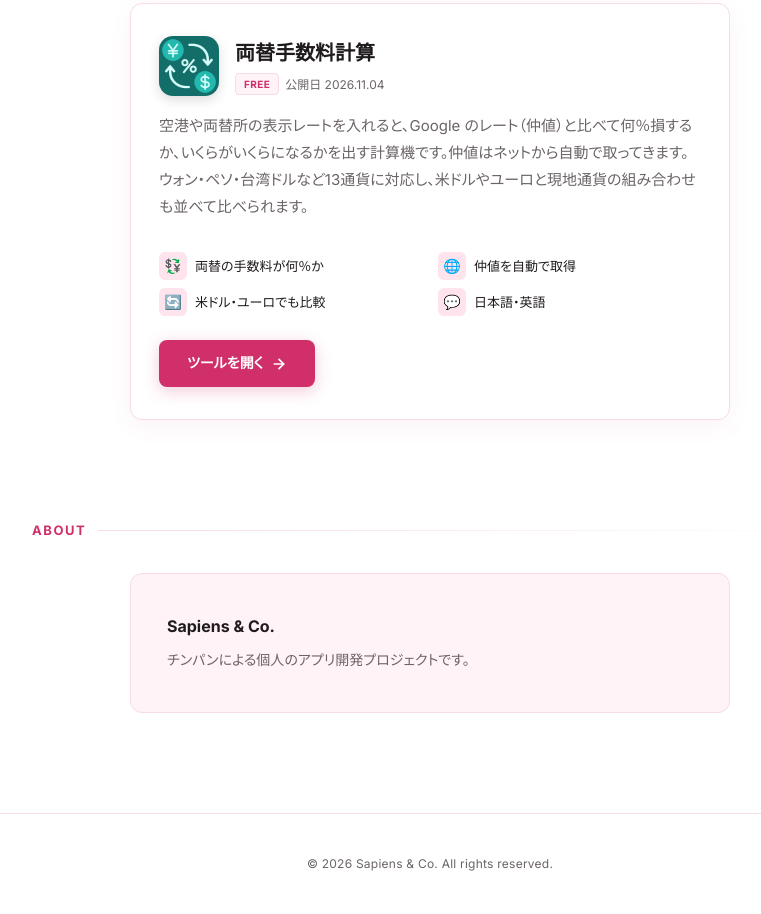
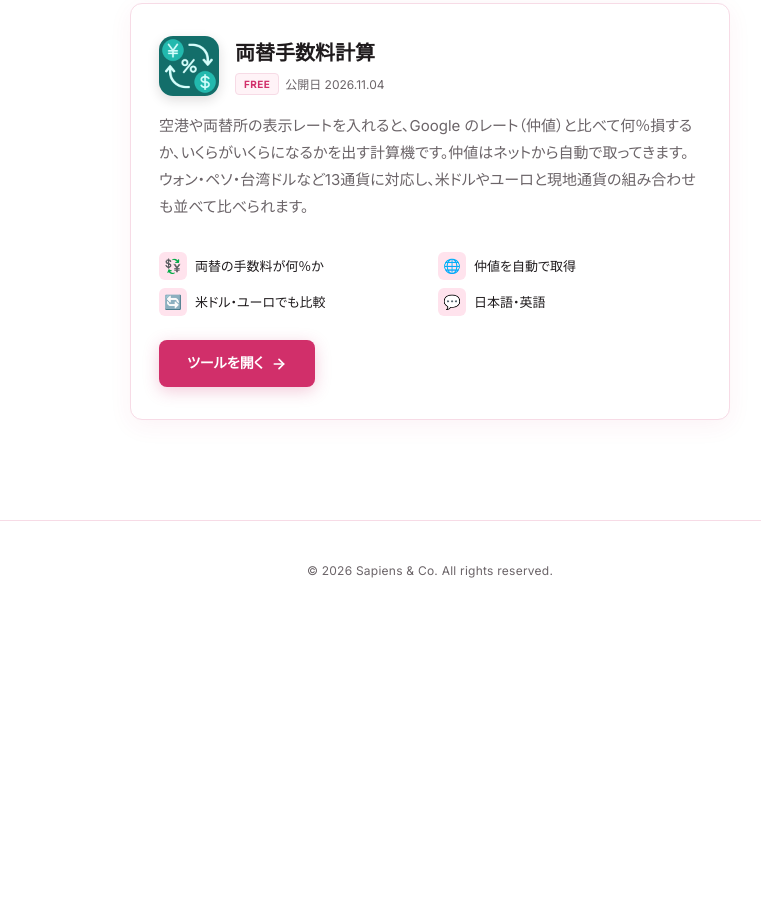
Before and after one commit to sapiens-and-co/sapiens-and-co.github.io, a plain HTML site: page index.html in a window 1280 px wide. Shown: the part 737-1651 px from the top of the page, without its empty margins (210-971 px from the left). After the commit the page ends 1357 px from the top, so only its background shows below. Drawn offline with Linux system fonts and the light colour scheme.

Commit message:
トップ：About の節を外す
Co-Authored-By: Claude Opus 5.5 <noreply@anthropic.com>

```diff
--- a/index.html
+++ b/index.html
@@ -217,32 +217,6 @@ body{
 }
 .app-cta svg{width:16px;height:16px}
 
-/* ===== About ===== */
-.about-content{
-  background:var(--bg-subtle);
-  border:1px solid var(--border);
-  border-radius:var(--radius);
-  padding:32px 28px;
-  display:flex;
-  align-items:flex-start;
-  gap:24px;
-  max-width:600px;
-  margin:0 auto;
-}
-.about-icon{
-  width:60px;height:60px;flex-shrink:0;
-  display:flex;align-items:center;justify-content:center;
-  background:var(--accent-glow);border-radius:14px;
-  font-size:36px;
-}
-.about-text{flex:1}
-.about-text h3{
-  font-size:1rem;font-weight:700;margin-bottom:8px;
-}
-.about-text p{
-  font-size:.875rem;color:var(--text-dim);line-height:1.8;
-}
-
 /* ===== Footer ===== */
 .footer{
   text-align:center;
@@ -260,11 +234,9 @@ body{
   .hero-mascot{width:104px}
   .section{padding:0 32px 100px}
   .app-grid{grid-template-columns:repeat(auto-fill,minmax(360px,1fr))}
-  .about-content{padding:40px 36px}
 }
 @media(max-width:480px){
   .app-features{grid-template-columns:1fr}
-  .about-content{flex-direction:column;gap:16px}
 }
 .app-date{font-size:.75rem;color:var(--text-dim);align-self:center}
 </style>
@@ -364,17 +336,6 @@ body{
   </div>
 </section>
 
-<!-- About -->
-<section class="section">
-  <h2 class="section-title">About</h2>
-  <div class="about-content">
-    <div class="about-text">
-      <h3>Sapiens & Co.</h3>
-      <p>チンパンによる個人のアプリ開発プロジェクトです。</p>
-    </div>
-  </div>
-</section>
-
 <!-- Footer -->
 <footer class="footer">
   &copy; 2026 Sapiens & Co. All rights reserved.
```
